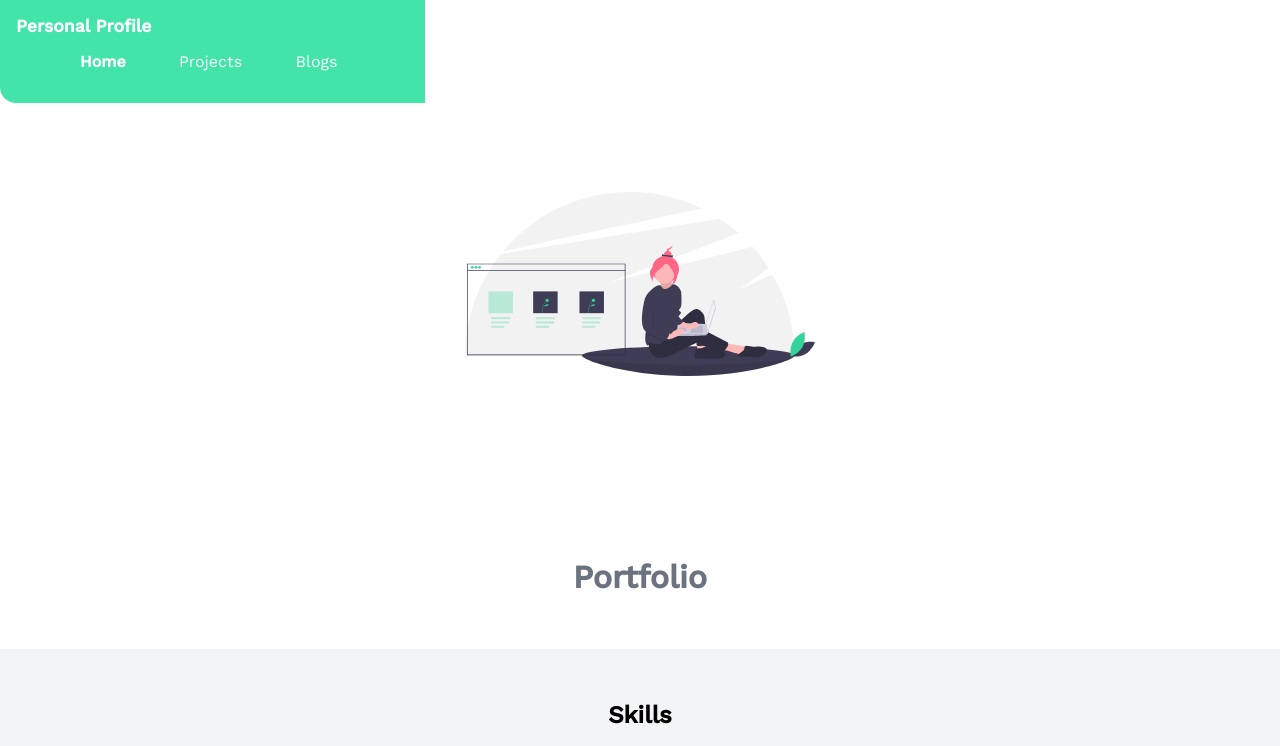
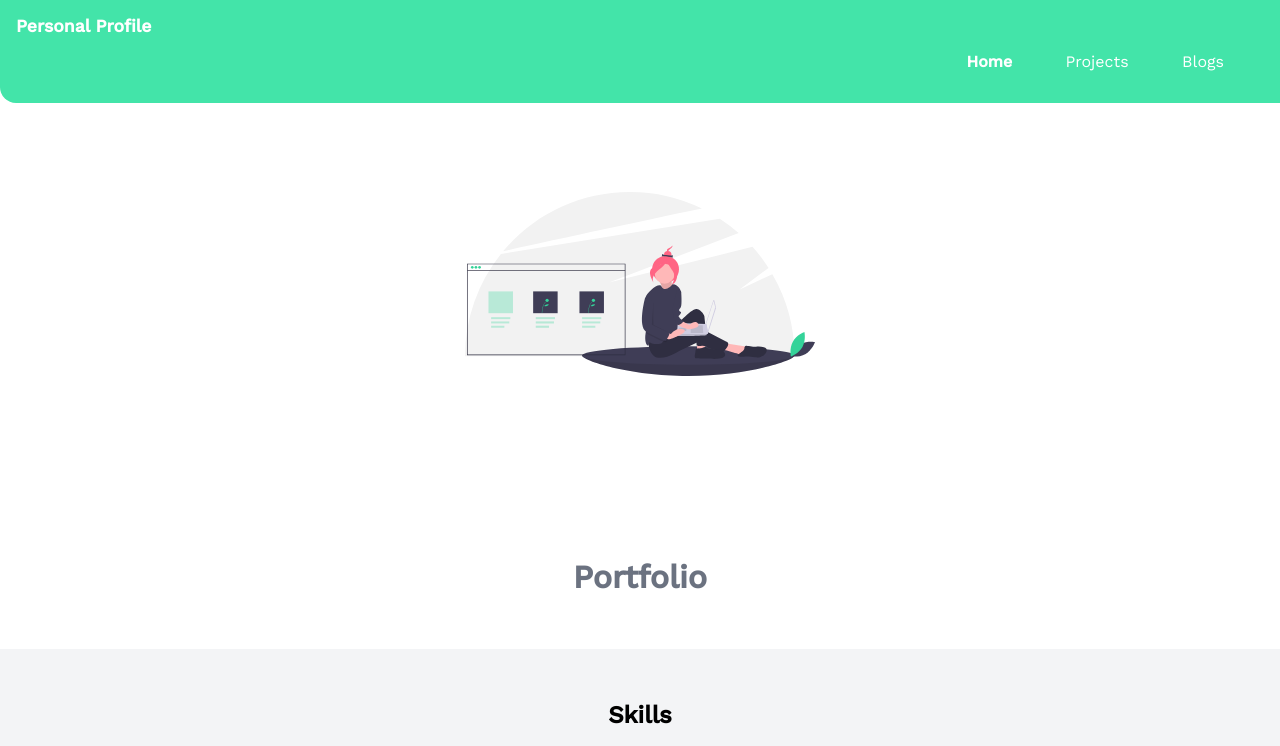
Before and after one commit to nicole-mathias/Personal_Profile, a plain HTML site: page index.html in a window 1280 px wide. Shown: the top 746 px of the page. Drawn offline with nearby package versions, Linux system fonts and the light colour scheme.

Commit message:
Update styles.css

```diff
--- a/styles.css
+++ b/styles.css
@@ -76,11 +76,7 @@ hr {
     padding: 1rem;
     border-bottom-left-radius: 1rem;
     position: fixed;
-<<<<<<< HEAD
     width: 100%;
-=======
-    width : 100%;
->>>>>>> 4e6144d83342244af8e44def573a1999400d2ee3
 }
 
 .navigation .nav-brand {
```
